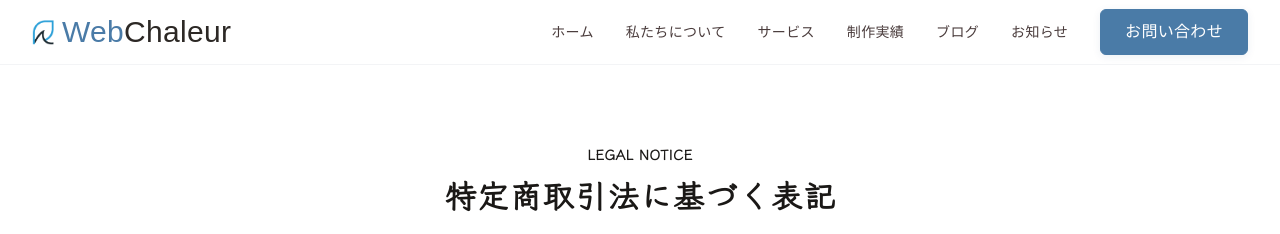
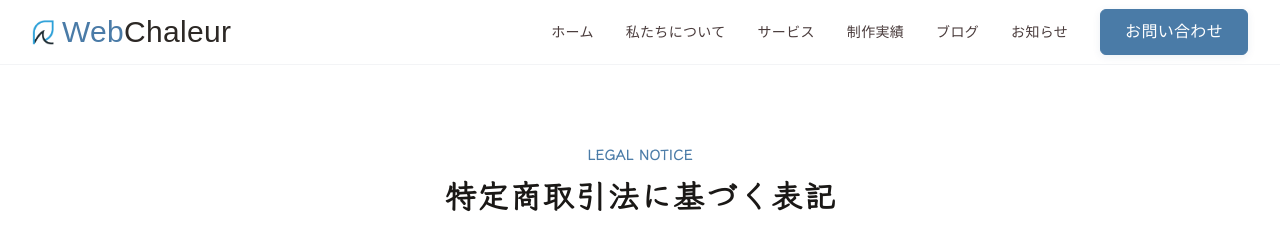
Before and after one commit to ryoma-abe/webchaleur.com, a Next.js app: page /legal in a window 1280 px wide. Shown: the top 234 px of the page. Built offline with nearby package versions, Linux system fonts and the light colour scheme.

Commit message:
ServicesPageコンポーネントのステップ情報のスタイルを修正し、テキスト色を変更しました。また、PageHeaderコンポーネントのコードを整形し、改行処理の部分を修正しました。全体の可読性が向上しました。

```diff
--- a/src/app/services/page.tsx
+++ b/src/app/services/page.tsx
@@ -141,7 +141,7 @@ export default function ServicesPage() {
                   className="bg-white rounded-2xl p-6 shadow-sm hover:shadow-md transition-all"
                 >
                   <div className="text-center mb-4">
-                    <div className="w-12 h-12 bg-primary rounded-full flex items-center justify-center font-bold text-lg mx-auto">
+                    <div className="w-12 h-12 bg-primary text-white rounded-full flex items-center justify-center font-bold text-lg mx-auto">
                       {item.step}
                     </div>
                   </div>
--- a/src/components/ui/PageHeader.tsx
+++ b/src/components/ui/PageHeader.tsx
@@ -4,10 +4,14 @@ interface PageHeaderProps {
   description?: string;
 }
 
-export default function PageHeader({ englishTitle, japaneseTitle, description }: PageHeaderProps) {
+export default function PageHeader({
+  englishTitle,
+  japaneseTitle,
+  description,
+}: PageHeaderProps) {
   // 。で改行を追加する関数
   const addLineBreaks = (text: string) => {
-    return text.replace(/。/g, '。\n');
+    return text.replace(/。/g, "。\n");
   };
 
   return (
@@ -15,10 +19,12 @@ export default function PageHeader({ englishTitle, japaneseTitle, description }:
       <div className="container mx-auto px-4">
         <div className="text-center">
           <h1>
-            <span className="block text-sm text-gray uppercase tracking-wide mb-2">
+            <span className="block text-sm text-primary-blue uppercase tracking-wide mb-2">
               {englishTitle}
             </span>
-            <span className="whitespace-pre-line">{addLineBreaks(japaneseTitle)}</span>
+            <span className="whitespace-pre-line">
+              {addLineBreaks(japaneseTitle)}
+            </span>
           </h1>
           <div className="w-20 h-1 bg-primary-blue mx-auto rounded mt-4"></div>
         </div>
```
